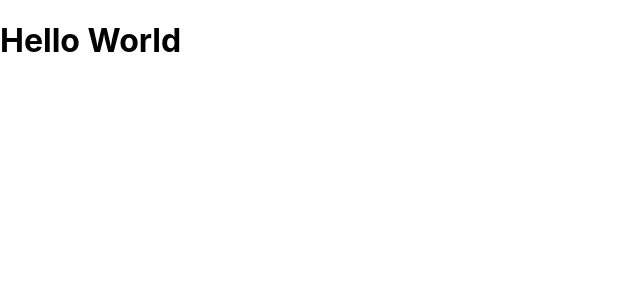
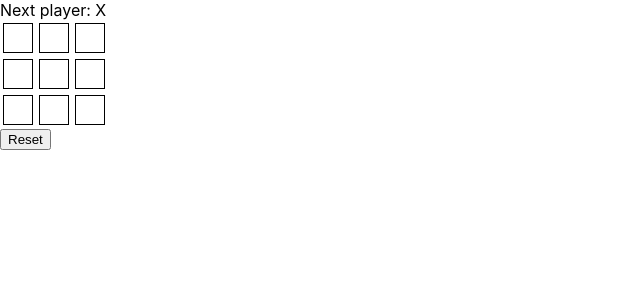
Before and after one commit to tomekknowde/tic-tac-toe, a React (Create React App) app: page / in a window 1280 px wide. Shown: the top 300 px of the page, without its empty margins (0-640 px from the left). Built offline with nearby package versions, Linux system fonts and the light colour scheme.

Commit message:
first working version

```diff
--- a/package.json
+++ b/package.json
@@ -3,6 +3,8 @@
   "version": "0.1.0",
   "private": true,
   "dependencies": {
+    "@emotion/react": "^11.9.0",
+    "@emotion/styled": "^11.8.1",
     "@testing-library/jest-dom": "^5.16.4",
     "@testing-library/react": "^13.0.1",
     "@testing-library/user-event": "^13.5.0",
--- a/src/components/app.tsx
+++ b/src/components/app.tsx
@@ -1,7 +1,6 @@
 import {FC} from 'react';
+import {Game} from './game';
 
 export const App: FC = () => {
-  return (
-    <h1>Hello World</h1>
-  );
+  return <Game />;
 };
--- /dev/null
+++ b/src/components/board.tsx
@@ -0,0 +1,74 @@
+import React, {useState} from 'react';
+import {FC} from 'react';
+import {Square} from './square';
+import styled from '@emotion/styled';
+
+
+export const BoardRow = styled.div`
+  display: flex;
+`;
+
+export const Board: FC = () => {
+  const squaresGrid = [[0, 1, 2], [3, 4, 5], [6, 7, 8]];
+  const [squares, setSquares] = useState<string[]>(Array(9).fill(''));
+
+  const winner = calculateWinner(squares);
+  const nextValue = calculateNextValue(squares);
+  const status = calculateStatus(winner, squares, nextValue);
+
+  const selectSquare = (index: number) => {
+    if (winner || squares[index]) {
+      return;
+    }
+    setSquares(prevState => prevState.map((square, squareIndex) => index === squareIndex ? nextValue : square));
+  }
+
+  const reset = () => {
+    setSquares(Array(9).fill(''));
+  }
+
+  return (
+    <>
+      <div>{status}</div>
+      {squaresGrid.map((row, rowIndex) =>
+        <BoardRow key={rowIndex}>
+          {row.map(squareIndex =>
+            <Square key={squareIndex} value={squares[squareIndex]} onClick={() => selectSquare(squareIndex)}/>)}
+        </BoardRow>
+      )}
+      <button onClick={() => reset()}>Reset</button>
+    </>
+  );
+};
+
+function calculateNextValue(squares: string[]): string {
+  return squares.filter(Boolean).length % 2 === 0 ? 'X' : 'O';
+}
+
+function calculateStatus(winner: string | null, squares: string[], nextValue: string): string {
+  return winner
+    ? `Winner: ${winner}`
+    : squares.every(Boolean)
+      ? `Scratch: Cat's game`
+      : `Next player: ${nextValue}`;
+}
+
+function calculateWinner(squares: string[]): string | null {
+  const lines = [
+    [0, 1, 2],
+    [3, 4, 5],
+    [6, 7, 8],
+    [0, 3, 6],
+    [1, 4, 7],
+    [2, 5, 8],
+    [0, 4, 8],
+    [2, 4, 6],
+  ];
+  for (let i = 0; i < lines.length; i++) {
+    const [a, b, c] = lines[i];
+    if (squares[a] && squares[a] === squares[b] && squares[a] === squares[c]) {
+      return squares[a];
+    }
+  }
+  return null;
+}
--- /dev/null
+++ b/src/components/game.tsx
@@ -0,0 +1,8 @@
+import {FC} from 'react';
+import {Board} from './board';
+
+export const Game: FC = () => {
+
+
+  return <Board/>;
+};
--- /dev/null
+++ b/src/components/square.tsx
@@ -0,0 +1,20 @@
+import {FC} from 'react';
+import styled from '@emotion/styled';
+
+
+const SquareButton = styled.button`
+  border: 1px solid black;
+  width: 30px;
+  min-height: 30px;
+  margin: 3px;
+  background: none;
+`;
+
+interface SquareProps {
+  value: string;
+  onClick: () => void;
+}
+
+export const Square: FC<SquareProps> = ({value, onClick}) => {
+  return <SquareButton onClick={() => onClick()}>{value}</SquareButton>
+};
```
Also changed, not shown: 1 other file (tests, documents, lock files or other folders).
